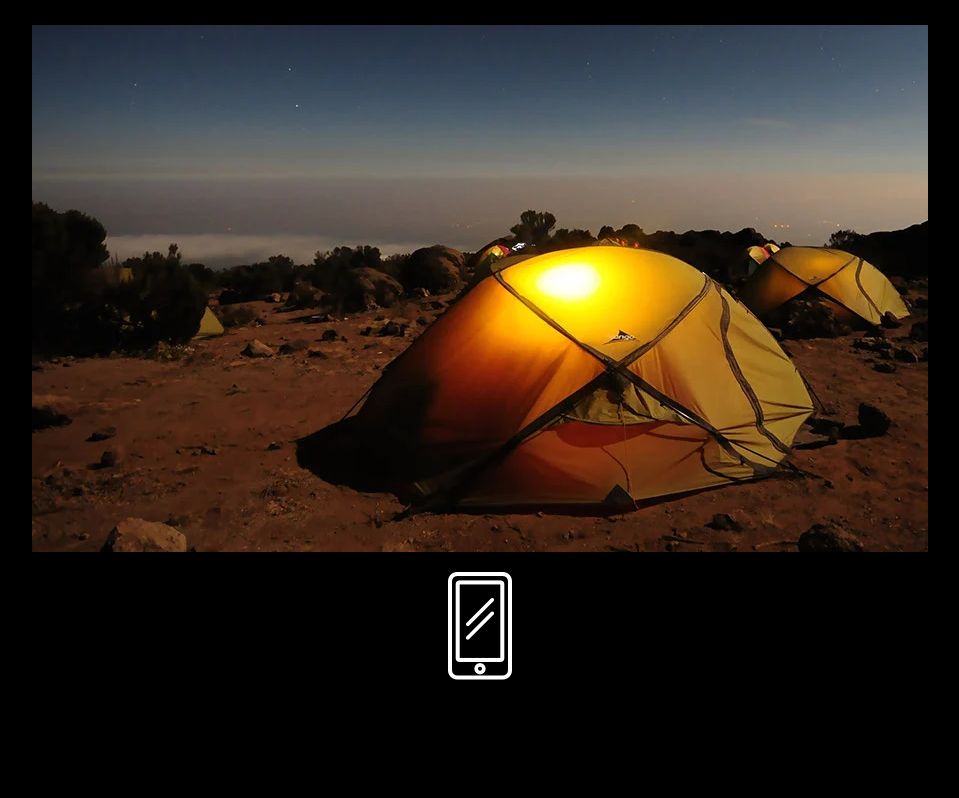
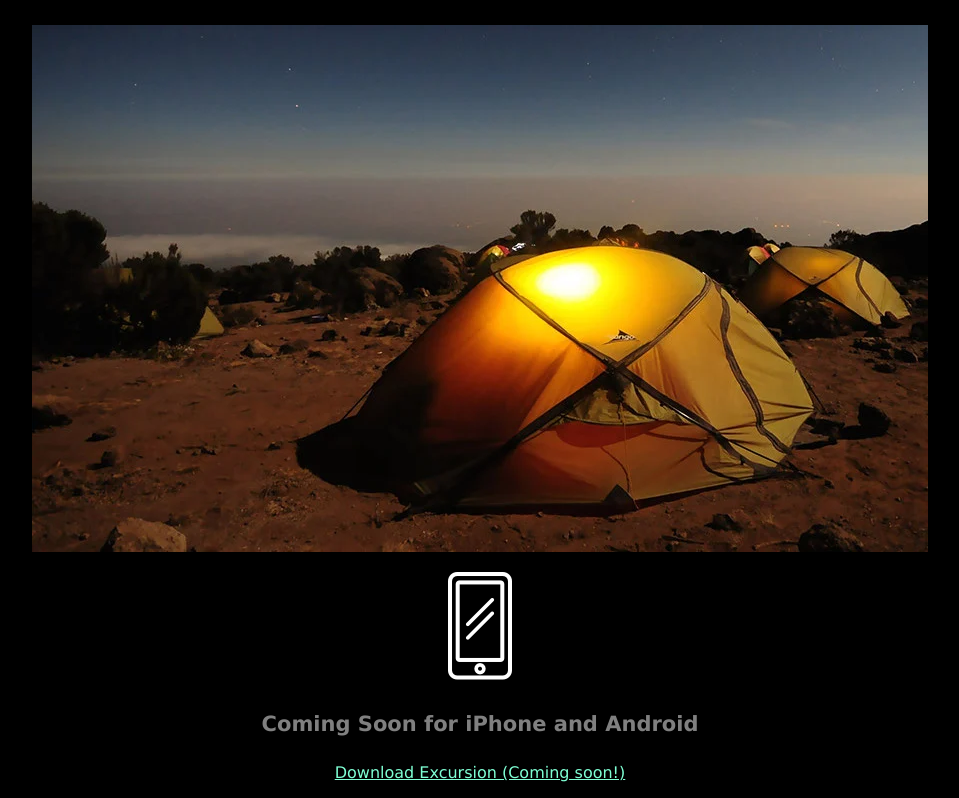
Before and after one commit to AdrianaLDN/excursion, a plain HTML site: page resources/index.html in a window 1280 px wide. Shown: the part 460-1258 px from the top of the page, without its empty margins (160-1119 px from the left). Before the commit the page ends 1160 px from the top, so only its background shows below. Drawn offline with Linux system fonts and the light colour scheme.

Commit message:
Added footer text

```diff
--- a/resources/index.html
+++ b/resources/index.html
@@ -17,6 +17,8 @@
   <h4 class="header--sub-header">Excursion remembers places you like, and recommends new points of interest around you.</h4>
   <p><img src="images/camp.webp"></p>
   <p><img src="images/phone.webp"></p>
+  <h4 class="header--sub-header">Coming Soon for iPhone and Android</h4>
+  <p><a class="link--cta" href="#">Download Excursion (Coming soon!)</a></p>
 
 </body>
 </html>
```
